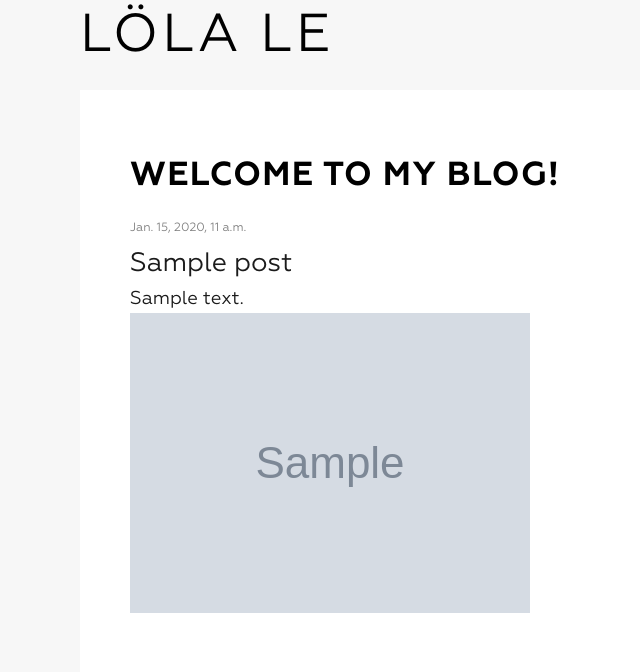
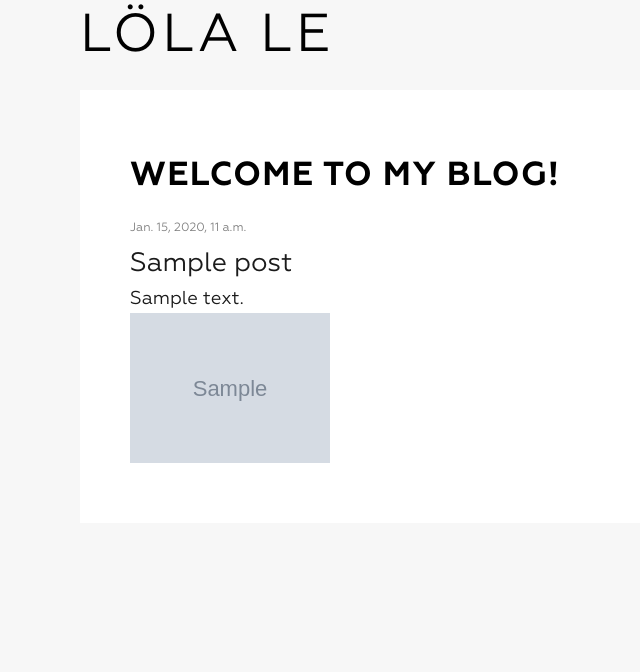
Before and after one commit to leindustrial/python_django_blog, a Django app: page /post/1/ in a window 1280 px wide. Shown: the top 672 px of the page, without its empty margins (210-850 px from the left). Run offline with Django 3.2, Linux system fonts and the light colour scheme; tables that the repository leaves empty hold one stand-in row (values such as "Sample post"); grey boxes marked "Sample" are stand-in pictures.

Commit message:
added blocks

```diff
--- a/le_posts/static/css/le_posts.css
+++ b/le_posts/static/css/le_posts.css
@@ -108,3 +108,7 @@ body {
 .footer {
 	width: 700px;
 }
+
+.photo-post {
+	width: 200px;
+}
--- a/le_posts/templates/le_posts/post_detail.html
+++ b/le_posts/templates/le_posts/post_detail.html
@@ -9,6 +9,6 @@
     {% endif %}
     <h2 class="post_header">{{ post.title }}</h2>
     <p class="post_text">{{ post.text|linebreaksbr }}</p>
-    <img src="{{post.image.url}}">
+    <img class="photo-post" src="{{post.image.url}}">
 </article>
 {% endblock %}
```
